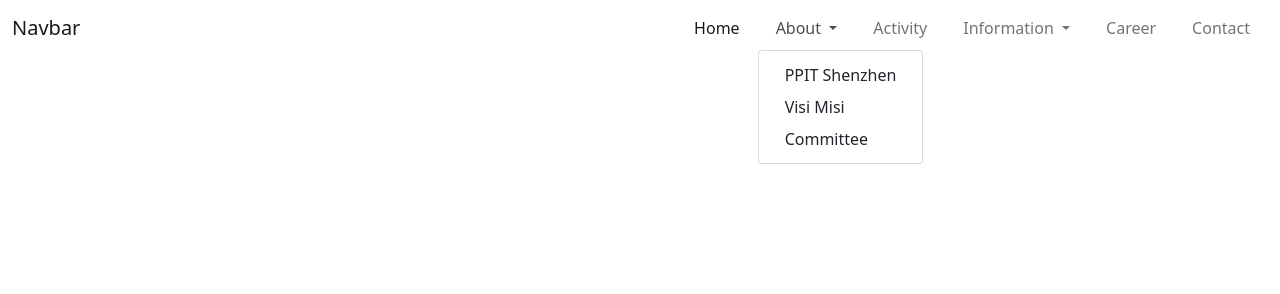
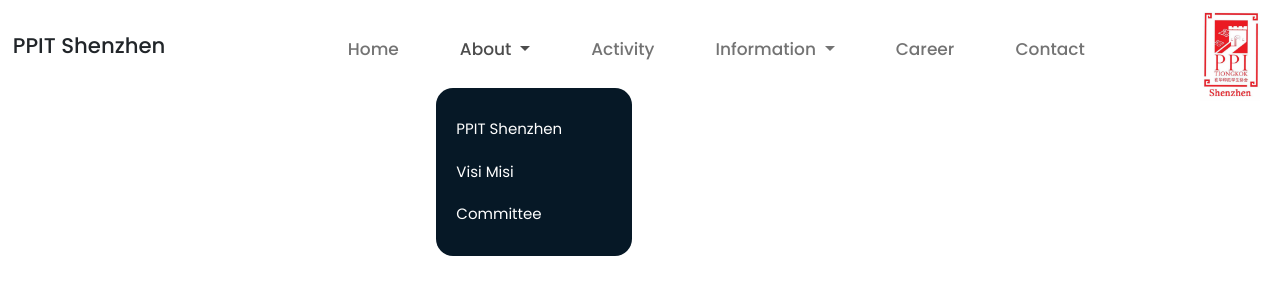
Before and after one commit to PPITShenzhen-IT/PPITSZ, a plain HTML site: page File_html/navbar.html in a window 1280 px wide. Both pictures are taken after a click on the button "About". Drawn offline with Linux system fonts and the light colour scheme.

Commit message:
navbar dekstop

```diff
--- a/File_html/navbar.html
+++ b/File_html/navbar.html
@@ -7,25 +7,31 @@
 
     <link rel="stylesheet" href="../Vendor/bootstrap/bootstrap-5.1.2-dist/css/bootstrap.min.css">
     <link rel="stylesheet" href="../css/navbarstyle.css">
+
+    <!-- FONTS -->
+    <link rel="preconnect" href="https://fonts.googleapis.com" />
+    <link rel="preconnect" href="https://fonts.gstatic.com" crossorigin />
+    <link href="https://fonts.googleapis.com/css2?family=Poppins:wght@200;300;400;500;600&display=swap"
+    rel="stylesheet" />
+
     <title>Document</title>
 </head>
 <body>
     <nav class="navbar navbar-expand-lg navbar-light">
-        <div class="container-fluid">
-          <a class="navbar-brand" href="#">Navbar</a>
-          <button class="navbar-toggler" type="button" data-bs-toggle="collapse" data-bs-target="#navbarNavDropdown" aria-controls="navbarNavDropdown" aria-expanded="false" aria-label="Toggle navigation">
-            <span class="navbar-toggler-icon"></span>
-          </button>
+        <div class="container-xxl">
+
+        <h5>PPIT Shenzhen</h5>
+
           <div class="collapse navbar-collapse" id="navbarNavDropdown">
-            <ul class="navbar-nav ms-auto">
+            <ul class="navbar-nav mx-auto">
               <li class="nav-item">
-                <a class="nav-link active" aria-current="page" href="#">Home</a>
+                <a class="nav-link" aria-current="page" href="#">Home</a>
               </li>
               <li class="nav-item dropdown">
                 <a class="nav-link dropdown-toggle" href="#" id="navbarDropdownMenuLink" role="button" data-bs-toggle="dropdown" aria-expanded="false">
                   About
                 </a>
-                <ul class="dropdown-menu" aria-labelledby="navbarDropdownMenuLink">
+                <ul class="dropdown-menu" id="dd-about" aria-labelledby="navbarDropdownMenuLink">
                   <li><a class="dropdown-item" href="#">PPIT Shenzhen</a></li>
                   <li><a class="dropdown-item" href="#">Visi Misi</a></li>
                   <li><a class="dropdown-item" href="#">Committee</a></li>
@@ -37,7 +43,7 @@
                 <a class="nav-link dropdown-toggle" href="#" id="navbarDropdownMenuLink" role="button" data-bs-toggle="dropdown" aria-expanded="false">
                   Information
                 </a>
-                <ul class="dropdown-menu" aria-labelledby="navbarDropdownMenuLink">
+                <ul class="dropdown-menu" id="dd-info" aria-labelledby="navbarDropdownMenuLink">
                   <li><a class="dropdown-item" href="#">About Shenzhen</a></li>
                   <li><a class="dropdown-item" href="#">Shenzhen Universities</a></li>
                   <li><a class="dropdown-item" href="#">Interaktif Mapbox</a></li>
@@ -53,7 +59,10 @@
               </li>
             </ul>
           </div>
+          <img src="../Assets/img/logo/PPIT_Shenzhen_Logo.png" alt="PPIT Shenzhen" class="logo-ppit align-end d-none d-lg-block"/>
+
         </div>
+
       </nav>
 
     <script src="../Vendor/bootstrap/bootstrap-5.1.2-dist/js/bootstrap.bundle.min.js"></script>
--- a/css/navbarstyle.css
+++ b/css/navbarstyle.css
@@ -1,3 +1,66 @@
-.navbar-nav li {
-    padding: 0 10px;
+*{
+    font-family: "Poppins", sans-serif;
+    font-weight: 500;
+    font-size: 17px
 }
+
+html{
+    scroll-behavior: smooth;
+}
+
+@keyframes dd-slide-about {
+    from {max-height: 0px;}
+    to {max-height: 160px;}
+}
+
+@keyframes dd-slide-info {
+    from {max-height: 0px;}
+    to {max-height: 250px;}
+}
+
+#dd-about.show {
+    border-radius: 1em;
+    background-color:#061826;
+    animation: dd-slide-about 0.5s ease;
+}
+
+#dd-info.show {
+    border-radius: 1em;
+    background-color:#061826;
+    animation: dd-slide-info 0.5s ease;
+}
+
+.navbar .nav-item{
+    margin: 5px 7px ;
+    padding: 15px 15px;
+}
+
+.dropdown-item {
+    color: white;
+    font-size: 15px;
+    padding: 10px 70px;
+    padding-left: 20px;
+    /* margin: 10px; JANGAN DI UNCOMMENT*/
+}
+
+
+.dropdown-menu li:hover {
+    display: block;
+    font-weight: 300;
+    transition-property: background-color,border-color,color,fill,stroke;
+    transition-timing-function: cubic-bezier(.4,0,.2,1);
+    transition-duration: .5s;
+}
+
+.dropdown-menu {
+    border: 0px;
+    padding: 20px 0px;
+}
+
+
+.logo-ppit {
+    top: 10px;
+    right: 20px;
+    position: absolute;
+    width: 60px;
+}
```
